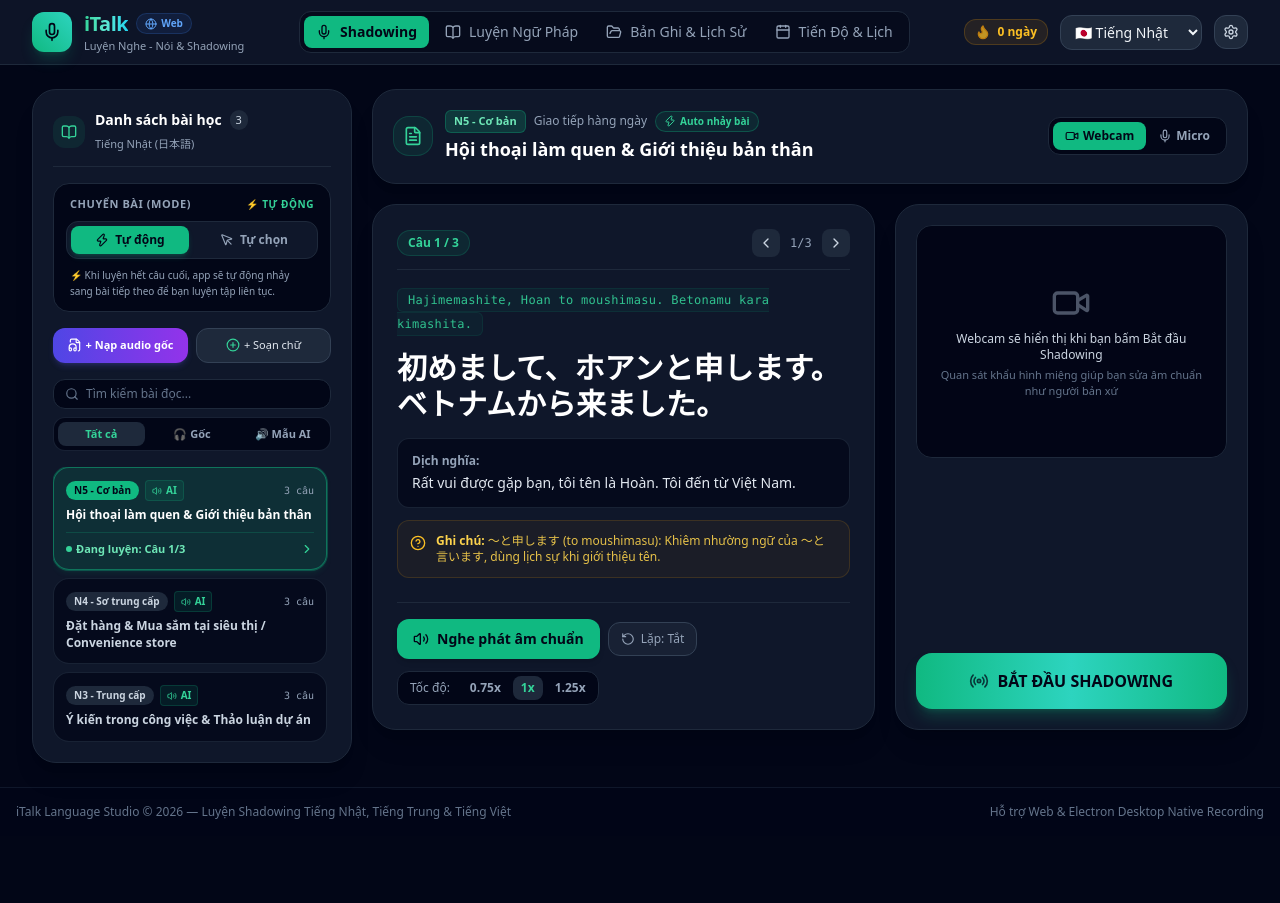
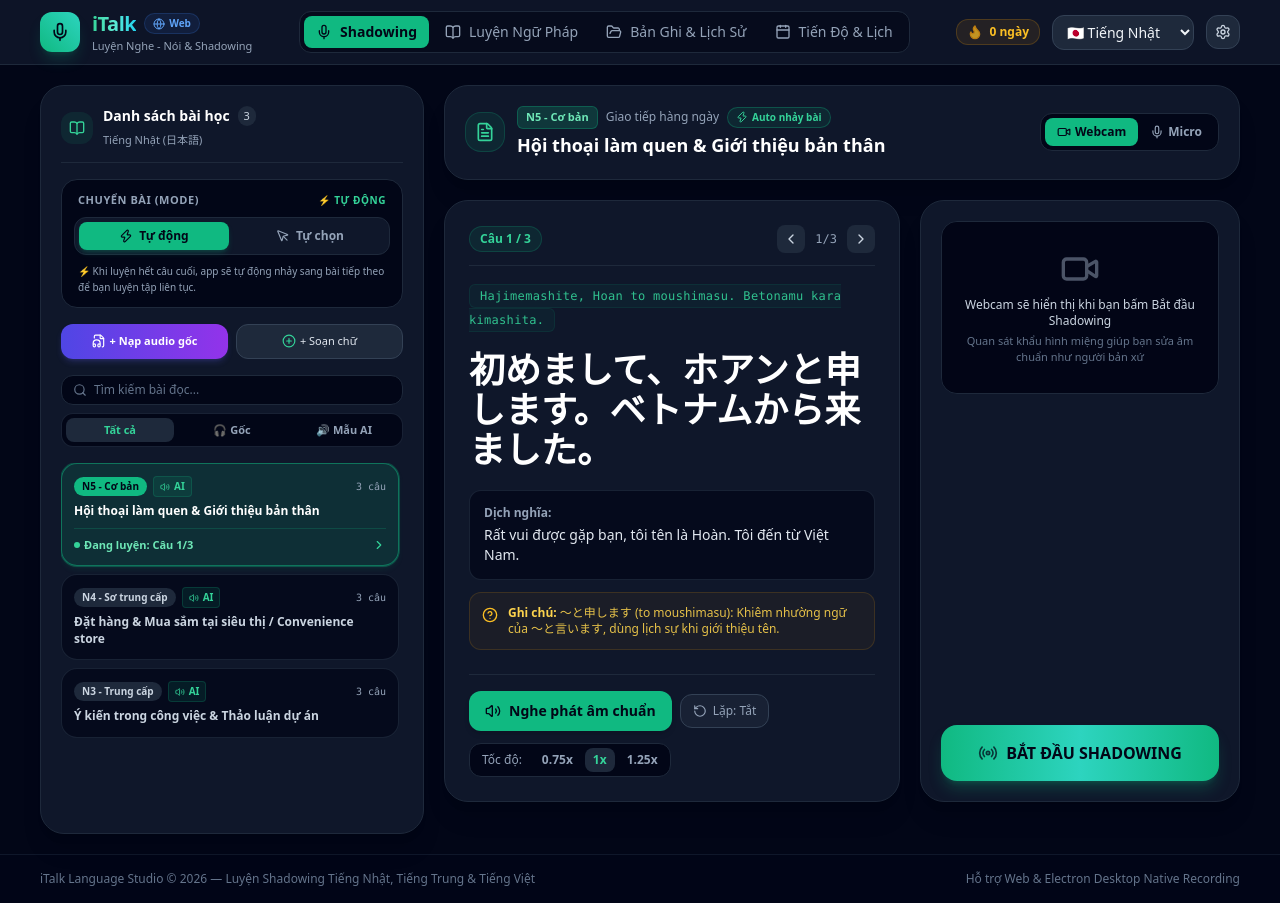
Before and after one commit to hnk24h/iTalk, a React (Vite) app: page / in a window 1280 px wide. Before the commit the page ends 836 px from the top, so only its background shows below. Built offline with nearby package versions, Linux system fonts and the light colour scheme.

Commit message:
feat: Make UI full-width to maximize horizontal and vertical screen space

```diff
--- a/src/App.tsx
+++ b/src/App.tsx
@@ -47,8 +47,8 @@ export function App() {
         onOpenSettings={() => setShowSettings(true)}
       />
 
-      {/* Main Content Area */}
-      <main className="flex-1 max-w-7xl w-full mx-auto px-4 sm:px-6 lg:px-8 py-6">
+      {/* Main Content Area - Full Width responsive */}
+      <main className="flex-1 w-full px-3 sm:px-6 lg:px-8 xl:px-10 py-5">
         {activeTab === 'shadowing' && (
           <ShadowingStudio
             currentLang={currentLang}
@@ -69,9 +69,9 @@ export function App() {
         )}
       </main>
 
-      {/* Footer */}
+      {/* Footer - Full Width */}
       <footer className="border-t border-slate-900 bg-slate-950/80 py-4 text-center text-xs text-slate-500">
-        <div className="max-w-7xl mx-auto px-4 flex flex-col sm:flex-row items-center justify-between gap-2">
+        <div className="w-full px-3 sm:px-6 lg:px-8 xl:px-10 flex flex-col sm:flex-row items-center justify-between gap-2">
           <span>iTalk Language Studio © 2026 — Luyện Shadowing Tiếng Nhật, Tiếng Trung & Tiếng Việt</span>
           <span>Hỗ trợ Web & Electron Desktop Native Recording</span>
         </div>
--- a/src/components/GrammarSpeaking.tsx
+++ b/src/components/GrammarSpeaking.tsx
@@ -171,7 +171,7 @@ export const GrammarSpeaking: React.FC<{ currentLang: Language }> = ({ currentLa
   }
 
   return (
-    <div className="max-w-4xl mx-auto space-y-6">
+    <div className="w-full space-y-6">
       {/* Introduction Card */}
       <div className="bg-gradient-to-r from-emerald-500/10 via-teal-500/5 to-slate-900 border border-emerald-500/20 rounded-3xl p-6">
         <div className="flex items-center gap-3 mb-2">
--- a/src/components/Header.tsx
+++ b/src/components/Header.tsx
@@ -34,7 +34,7 @@ export const Header: React.FC<HeaderProps> = ({
 
   return (
     <header className="sticky top-0 z-40 bg-slate-900/90 backdrop-blur-md border-b border-slate-800 text-slate-100">
-      <div className="max-w-7xl mx-auto px-4 sm:px-6 lg:px-8">
+      <div className="w-full px-3 sm:px-6 lg:px-8 xl:px-10">
         <div className="flex items-center justify-between h-16 gap-4">
           {/* Logo & Desktop Badge */}
           <div className="flex items-center gap-3">
--- a/src/components/RecordingsHistory.tsx
+++ b/src/components/RecordingsHistory.tsx
@@ -72,7 +72,7 @@ export const RecordingsHistory: React.FC = () => {
     : 0
 
   return (
-    <div className="space-y-6 max-w-6xl mx-auto">
+    <div className="space-y-6 w-full">
       {/* Top Banner / Electron Folder Stats */}
       <div className="bg-slate-900 border border-slate-800 rounded-3xl p-6 shadow-xl flex flex-col md:flex-row items-start md:items-center justify-between gap-4">
         <div>
--- a/src/components/ScheduleTracker.tsx
+++ b/src/components/ScheduleTracker.tsx
@@ -41,7 +41,7 @@ export const ScheduleTracker: React.FC<{ schedule: UserSchedule }> = ({ schedule
   }
 
   return (
-    <div className="max-w-5xl mx-auto space-y-6">
+    <div className="w-full space-y-6">
       {/* Top Banner: Streak and Motivation */}
       <div className="bg-gradient-to-r from-amber-500/15 via-orange-500/10 to-slate-900 border border-amber-500/30 rounded-3xl p-6 sm:p-8 shadow-xl flex flex-col md:flex-row items-start md:items-center justify-between gap-6">
         <div className="flex items-center gap-5">
--- a/src/components/ShadowingStudio.tsx
+++ b/src/components/ShadowingStudio.tsx
@@ -517,7 +517,7 @@ export const ShadowingStudio: React.FC<ShadowingStudioProps> = ({
         {/* 1. SIDEBAR: LESSONS LIST & 2-MODE SWITCH                  */}
         {/* ======================================================== */}
         <aside
-          className={`w-full lg:w-80 flex-shrink-0 bg-slate-900 border border-slate-800 rounded-3xl p-4 sm:p-5 shadow-xl flex flex-col space-y-4 ${
+          className={`w-full lg:w-80 xl:w-96 2xl:w-[420px] flex-shrink-0 bg-slate-900 border border-slate-800 rounded-3xl p-4 sm:p-5 shadow-xl flex flex-col space-y-4 ${
             isSidebarOpenMobile ? 'block' : 'hidden lg:flex'
           }`}
         >
@@ -674,7 +674,7 @@ export const ShadowingStudio: React.FC<ShadowingStudioProps> = ({
           </div>
 
           {/* LESSONS LIST (SCROLLABLE) */}
-          <div className="space-y-2 max-h-[52vh] sm:max-h-[58vh] overflow-y-auto pr-1">
+          <div className="space-y-2 max-h-[calc(100vh-320px)] min-h-[350px] overflow-y-auto pr-1">
             {filteredLessons.length === 0 ? (
               <div className="p-4 text-center text-xs text-slate-500 border border-dashed border-slate-800 rounded-2xl">
                 Không tìm thấy bài học nào phù hợp
@@ -836,9 +836,9 @@ export const ShadowingStudio: React.FC<ShadowingStudioProps> = ({
           </div>
 
           {/* Main Studio Grid: Target Sentence (Left) + Webcam & Shadowing (Right) */}
-          <div className="grid grid-cols-1 lg:grid-cols-12 gap-5">
+          <div className="grid grid-cols-1 xl:grid-cols-12 gap-5">
             {/* Target Sentence & Audio Player */}
-            <div className="lg:col-span-7 space-y-4">
+            <div className="xl:col-span-7 space-y-4">
               <div className="bg-slate-900 border border-slate-800 rounded-3xl p-6 relative overflow-hidden shadow-xl">
                 {/* Sentence Header & Pager */}
                 <div className="flex items-center justify-between mb-4 pb-3 border-b border-slate-800">
@@ -902,8 +902,8 @@ export const ShadowingStudio: React.FC<ShadowingStudioProps> = ({
                 )}
 
                 {/* Target Big Text */}
-                <div className="my-4">
-                  <h2 className="text-2xl sm:text-3xl font-extrabold text-white leading-relaxed tracking-normal font-sans">
+                <div className="my-5">
+                  <h2 className="text-2xl sm:text-3xl xl:text-4xl 2xl:text-5xl font-extrabold text-white leading-relaxed tracking-normal font-sans">
                     {currentSentence?.text}
                   </h2>
                 </div>
@@ -1031,10 +1031,10 @@ export const ShadowingStudio: React.FC<ShadowingStudioProps> = ({
             </div>
 
             {/* Webcam Preview, Live Mic Meter & Shadowing Action */}
-            <div className="lg:col-span-5 space-y-4">
-              <div className="bg-slate-900 border border-slate-800 rounded-3xl p-5 shadow-xl flex flex-col justify-between h-full min-h-[420px]">
+            <div className="xl:col-span-5 space-y-4">
+              <div className="bg-slate-900 border border-slate-800 rounded-3xl p-5 shadow-xl flex flex-col justify-between h-full min-h-[440px]">
                 {/* Webcam / Audio Visualizer Box */}
-                <div className="relative w-full aspect-video sm:aspect-[4/3] rounded-2xl overflow-hidden bg-slate-950 border border-slate-800 flex items-center justify-center">
+                <div className="relative w-full aspect-video xl:aspect-[16/10] 2xl:aspect-video rounded-2xl overflow-hidden bg-slate-950 border border-slate-800 flex items-center justify-center">
                   {recordMode === 'video' ? (
                     <>
                       <video
```
